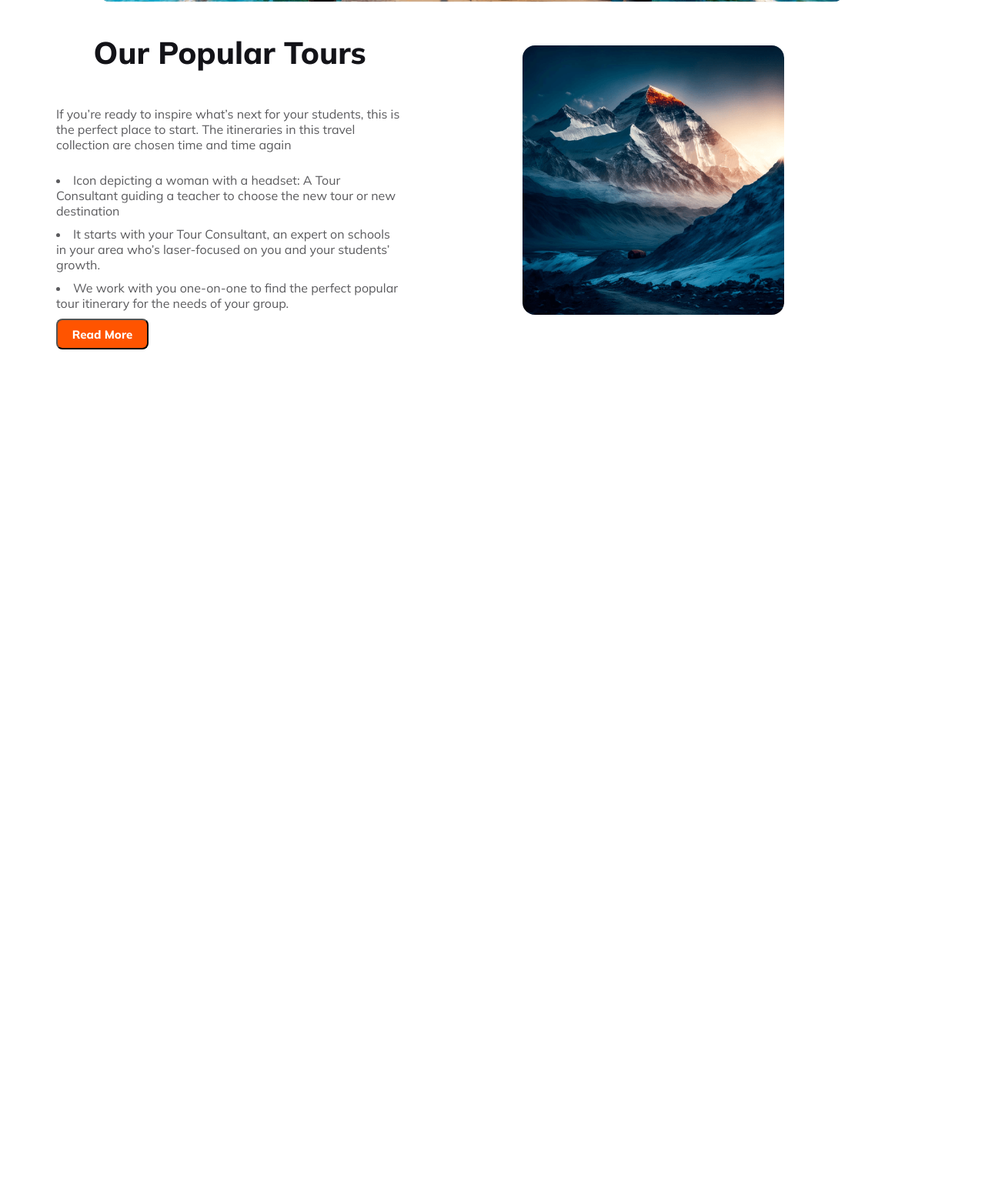
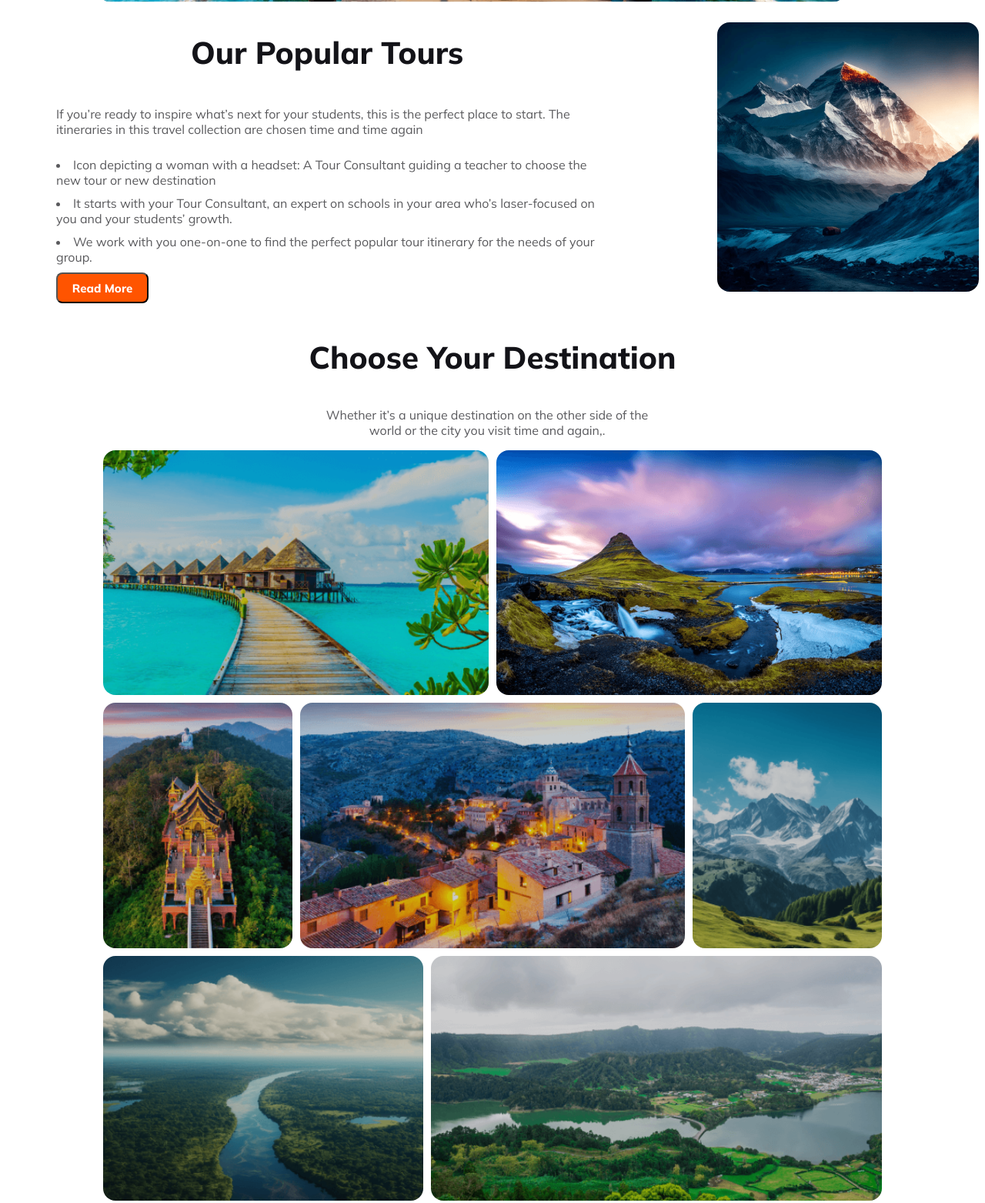
Before and after one commit to leon14524/My-journey, a plain HTML site: page index.html in a window 1280 px wide. Shown: the part 622-2185 px from the top of the page at 77% size. Before the commit the page ends 1089 px from the top, so only its background shows below. Drawn offline with Linux system fonts and the light colour scheme.

Commit message:
Choose Your Destination section done

```diff
--- a/index.html
+++ b/index.html
@@ -75,6 +75,39 @@
 
                     </div>
             </section>
+            <!-- Choose Your Destination section start -->
+            <section class="Destination">
+                  <h3 class="Destination-title">Choose Your Destination</h3>
+                  <p class="Destination-text">Whether it’s a unique destination on the other side of the world or the city you visit time and again,. </p>
+
+                   <div class="destination-img">
+                               <div class="grid-item-1">
+                                    <img src="Images/Rectangle 5.png" alt="">
+                               </div>
+                               <div class="grid-item-2">
+                                        <img src="Images/Rectangle 8 (1).png" alt="">
+                               </div>
+                               <div class="grid-item-3">
+                                     <img src="Images/Rectangle 6.png" alt="">
+                               </div>
+                               <div class="grid-item-4">
+                                    <img src="Images/Rectangle 7.png" alt="">
+                               </div>
+                               <div class="grid-item-5">
+                                    <img src="Images/Rectangle 9.png" alt="">
+                               </div>
+                               <div class="grid-item-6">
+                                     <img src="Images/Rectangle 11.png" alt="">
+                               </div>
+                               <div class="grid-item-7">
+                                      <img src="Images/Rectangle 10.png" alt="">
+                               </div>
+
+
+                          </div>
+
+                   </div>
+            </section>
 
         </main>
         <footer>
--- a/styles/style.css
+++ b/styles/style.css
@@ -48,7 +48,7 @@ nav{
  }
  /* <!-- Explore Your Travel section styles --> */
  main{
-     width: 80%;
+     /* width: 80%;  */
 
  }
   .container{
@@ -154,19 +154,88 @@ width: 100%;
   margin: 5px;
 }
 
+/* Destination section styles */
+
+ .Destination-title{
+  color: #131318;
+  text-align: center;
+  font-size: 2.5rem;
+  font-weight: 800;
+ }
+ .Destination-text{
+  color: rgba(19, 19, 24, 0.70);
+  text-align: center;
+  font-size: 16px;
+  font-weight: 400;
+  width: 450px;
+  margin-left: 400px;
+
+ }
+
+.destination-img{
+  width: 80%;
+  min-height: 300px;
+  /* border: 2px solid green; */
+  margin: auto;
+  display: grid;
+  grid-template-columns: repeat(12,1fr);
+  grid-template-rows: repeat(3,1fr);
+  gap: 10px;
+
+}
+.destination-img img{
+  width: 100%;
+  height: 100%;
+  border-radius: 16px;
+  object-fit: cover;
+}
+
+.grid-item-1{
+  grid-column: 1/span 6;
+  /* grid-row: 1/span 1; */
+}
+.grid-item-2{
+  grid-column: 7/span 6;
+  /* grid-row: 1/span 1; */
+}
+.grid-item-3{
+  grid-column: 1/span 3;
+  /* grid-row: 1/span 1; */
+}
+.grid-item-4{
+  grid-column: 4/span 6;
+  /* grid-row: 1/span 1; */
+}
+.grid-item-5{
+  grid-column: 10/span 3;
+  /* grid-row: 1/span 1; */
+}
+.grid-item-6{
+  grid-column: 1/span 5;
+  /* grid-row: 1/span 1; */
+}
+.grid-item-7{
+  grid-column: 6/span 7;
+  /* grid-row: 1/span 1; */
+}
+
  /* respnsive styles */
 
  /* mobile responsive */
  @media screen and (max-width:600px) {
-  main{
+  main, header{
     width: 100%;
     margin-top: 20px;
+}
 
-}
 .nav-title{
         margin: 14px;
    }
-    nav,.Popular-section{
+   .Popular-section{
+    flex-direction: column;
+    margin-left: 10px;
+   }
+    nav{
         flex-direction: column;
     }
     nav > ul > li{
@@ -183,7 +252,7 @@ width: 100%;
          border-radius: 15px;
          margin-left: 30px;
    }
-.travel-title ,{
+.travel-title ,  .Destination-title{
       font-size: 30px;
  }
  .popular-title{
@@ -203,5 +272,41 @@ width: 100%;
   margin-left: 5px;
   width: 300px;
  }
+ .Destination-text{
+  width: 300px;
+  margin-left: 50px;
+ }
+ .destination-img{
+  grid-template-columns: 1fr;
+  width: 100%;
+ }
+ .grid-item-1{
+  grid-column: 1/span 1;
+  /* grid-row: 1/span 1; */
+}
+.grid-item-2{
+  grid-column: 1/span 1;
+  /* grid-row: 1/span 1; */
+}
+.grid-item-3{
+  grid-column: 1/span 1;
+  /* grid-row: 1/span 1; */
+}
+.grid-item-4{
+  grid-column: 1/span 1;
+  /* grid-row: 1/span 1; */
+}
+.grid-item-5{
+  grid-column: 1/span 1;
+  /* grid-row: 1/span 1; */
+}
+.grid-item-6{
+  grid-column: 1/span 1;
+  /* grid-row: 1/span 1; */
+}
+.grid-item-7{
+  grid-column: 1/span 1;
+  /* grid-row: 7/span 1; */
+}
 
 }
```
